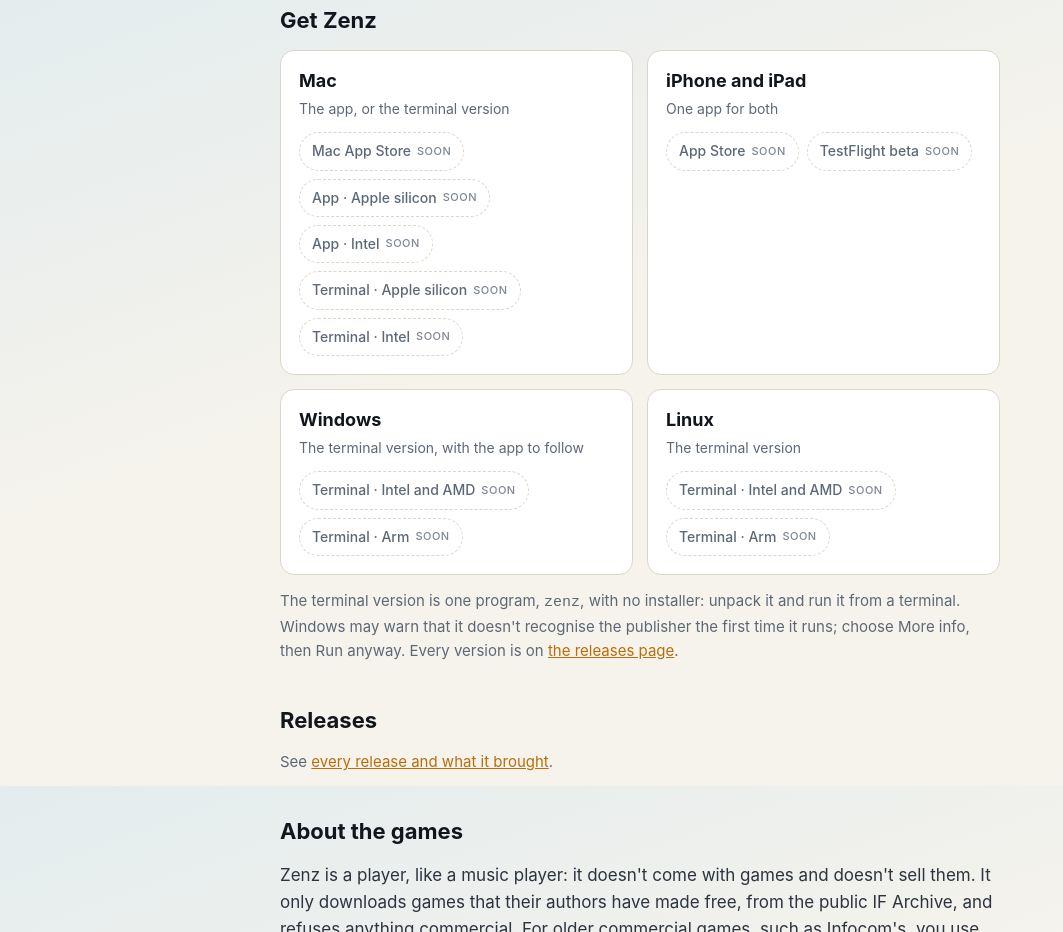
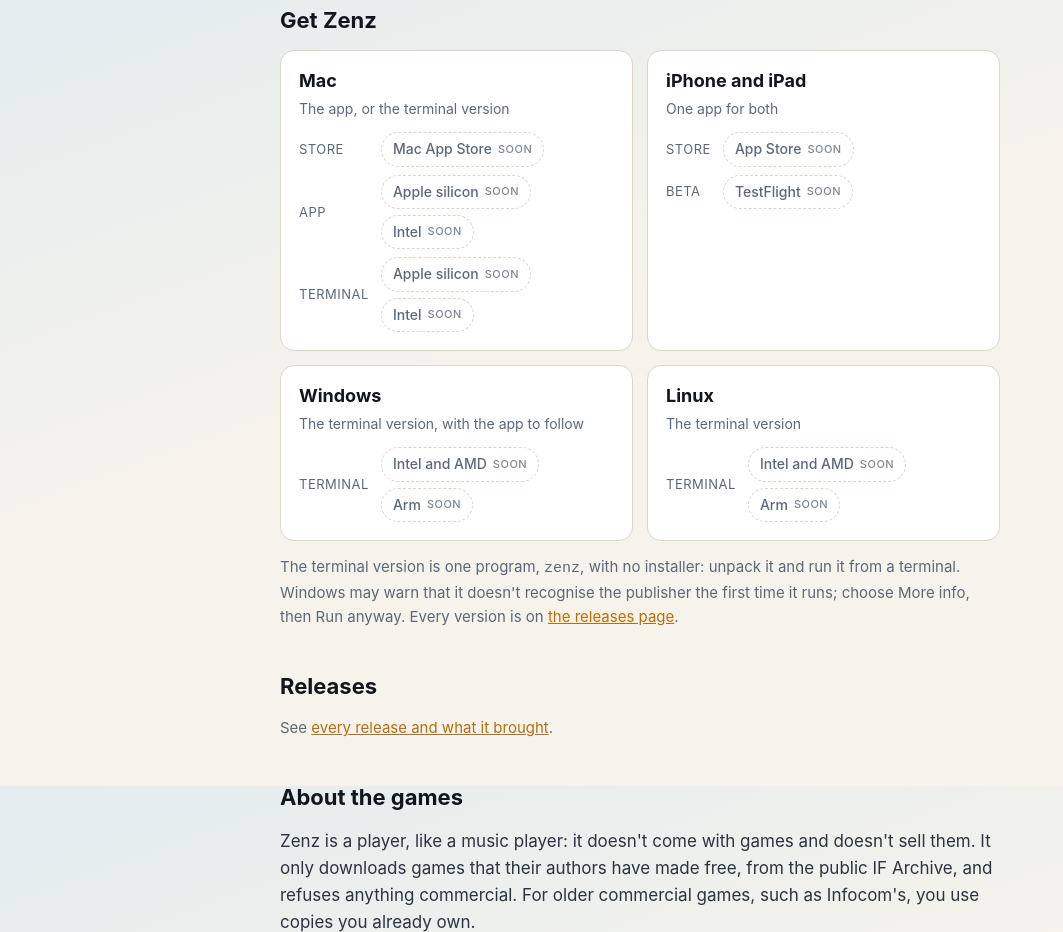
Before and after one commit to trevleyb/zenz-app, a plain HTML site: page index.html in a window 1280 px wide. Shown: the part 814-1746 px from the top of the page, without its empty margins (0-1063 px from the left). Drawn offline with Linux system fonts and the light colour scheme; no server answers.

Commit message:
Lay each platform's downloads out in labelled rows, so the cards are compact and even

```diff
--- a/index.html
+++ b/index.html
@@ -61,9 +61,11 @@
 		.platform { background: var(--panel); border: 1px solid var(--line); border-radius: 14px; padding: 16px 18px 18px; }
 		.platform h3 { color: var(--strong); font-size: 18px; margin: 0; }
 		.platform .sub { color: var(--muted); font-size: 14px; margin: 2px 0 12px; }
-		.links { display: flex; flex-wrap: wrap; gap: 8px; }
+		.links { display: grid; grid-template-columns: auto 1fr; gap: 8px 12px; align-items: center; }
+		.links .kind { color: var(--muted); font-size: 13px; text-transform: uppercase; letter-spacing: 0.5px; }
+		.links .row { display: flex; flex-wrap: wrap; gap: 6px; }
 		.link {
-			display: inline-flex; align-items: center; gap: 6px; padding: 7px 12px; border-radius: 999px;
+			display: inline-flex; align-items: center; gap: 6px; padding: 5px 11px; border-radius: 999px;
 			border: 1px solid var(--accent); color: var(--accent); font-size: 14px; font-weight: 600; text-decoration: none;
 		}
 		.link:hover { background: var(--accent); color: #11161e; }
@@ -115,35 +117,50 @@
 				<h3>Mac</h3>
 				<p class="sub">The app, or the terminal version</p>
 				<div class="links">
-					<a class="link store soon" data-store="mac" href="#">Mac App Store</a>
-					<a class="link soon" data-file="zenz-app-mac-apple-silicon.zip" href="#">App · Apple silicon</a>
-					<a class="link soon" data-file="zenz-app-mac-intel.zip" href="#">App · Intel</a>
-					<a class="link soon" data-file="zenz-terminal-mac-apple-silicon.tar.gz" href="#">Terminal · Apple silicon</a>
-					<a class="link soon" data-file="zenz-terminal-mac-intel.tar.gz" href="#">Terminal · Intel</a>
+					<span class="kind">Store</span>
+					<div class="row"><a class="link store soon" data-store="mac" href="#">Mac App Store</a></div>
+					<span class="kind">App</span>
+					<div class="row">
+						<a class="link soon" data-file="zenz-app-mac-apple-silicon.zip" href="#">Apple silicon</a>
+						<a class="link soon" data-file="zenz-app-mac-intel.zip" href="#">Intel</a>
+					</div>
+					<span class="kind">Terminal</span>
+					<div class="row">
+						<a class="link soon" data-file="zenz-terminal-mac-apple-silicon.tar.gz" href="#">Apple silicon</a>
+						<a class="link soon" data-file="zenz-terminal-mac-intel.tar.gz" href="#">Intel</a>
+					</div>
 				</div>
 			</div>
 			<div class="platform">
 				<h3>iPhone and iPad</h3>
 				<p class="sub">One app for both</p>
 				<div class="links">
-					<a class="link store soon" data-store="ios" href="#">App Store</a>
-					<a class="link soon" data-store="testflight" href="#">TestFlight beta</a>
+					<span class="kind">Store</span>
+					<div class="row"><a class="link store soon" data-store="ios" href="#">App Store</a></div>
+					<span class="kind">Beta</span>
+					<div class="row"><a class="link soon" data-store="testflight" href="#">TestFlight</a></div>
 				</div>
 			</div>
 			<div class="platform">
 				<h3>Windows</h3>
 				<p class="sub">The terminal version, with the app to follow</p>
 				<div class="links">
-					<a class="link soon" data-file="zenz-terminal-windows-x64.zip" href="#">Terminal · Intel and AMD</a>
-					<a class="link soon" data-file="zenz-terminal-windows-arm64.zip" href="#">Terminal · Arm</a>
+					<span class="kind">Terminal</span>
+					<div class="row">
+						<a class="link soon" data-file="zenz-terminal-windows-x64.zip" href="#">Intel and AMD</a>
+						<a class="link soon" data-file="zenz-terminal-windows-arm64.zip" href="#">Arm</a>
+					</div>
 				</div>
 			</div>
 			<div class="platform">
 				<h3>Linux</h3>
 				<p class="sub">The terminal version</p>
 				<div class="links">
-					<a class="link soon" data-file="zenz-terminal-linux-x64.tar.gz" href="#">Terminal · Intel and AMD</a>
-					<a class="link soon" data-file="zenz-terminal-linux-arm64.tar.gz" href="#">Terminal · Arm</a>
+					<span class="kind">Terminal</span>
+					<div class="row">
+						<a class="link soon" data-file="zenz-terminal-linux-x64.tar.gz" href="#">Intel and AMD</a>
+						<a class="link soon" data-file="zenz-terminal-linux-arm64.tar.gz" href="#">Arm</a>
+					</div>
 				</div>
 			</div>
 		</div>
```
